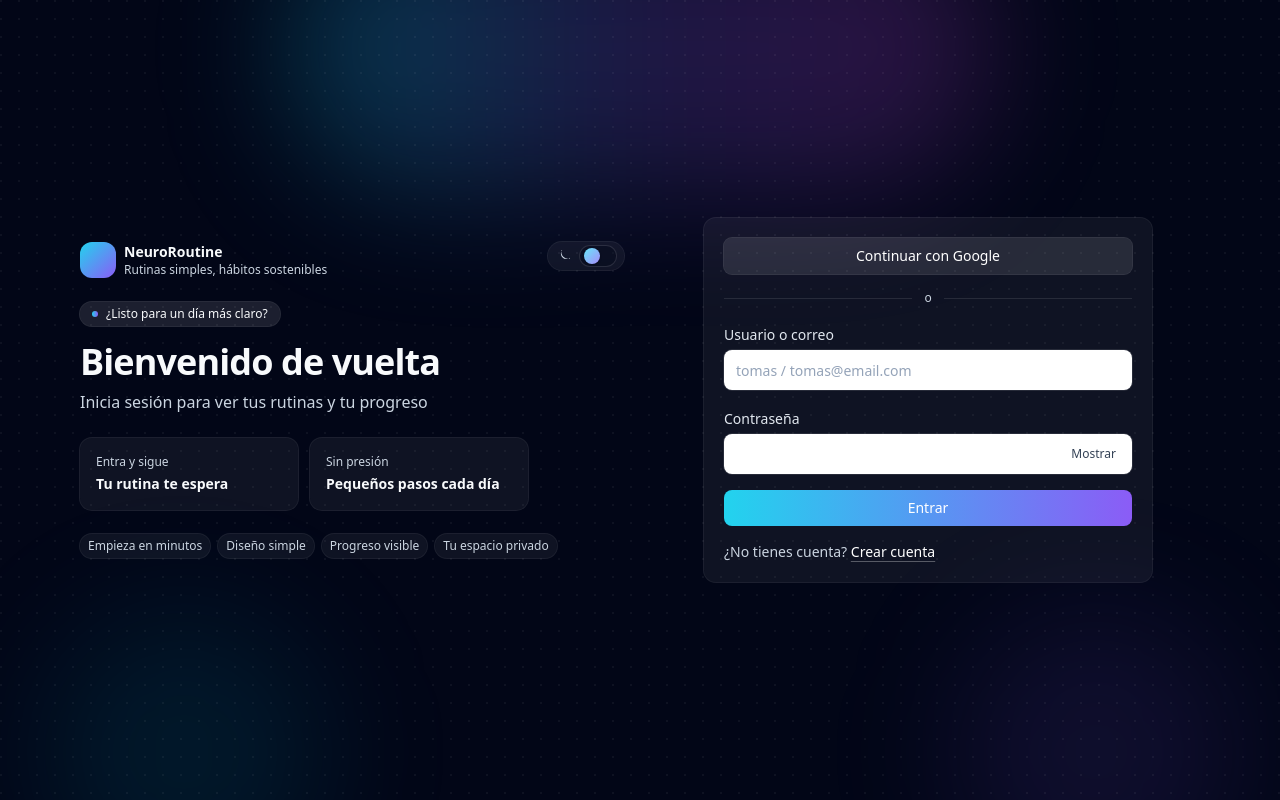
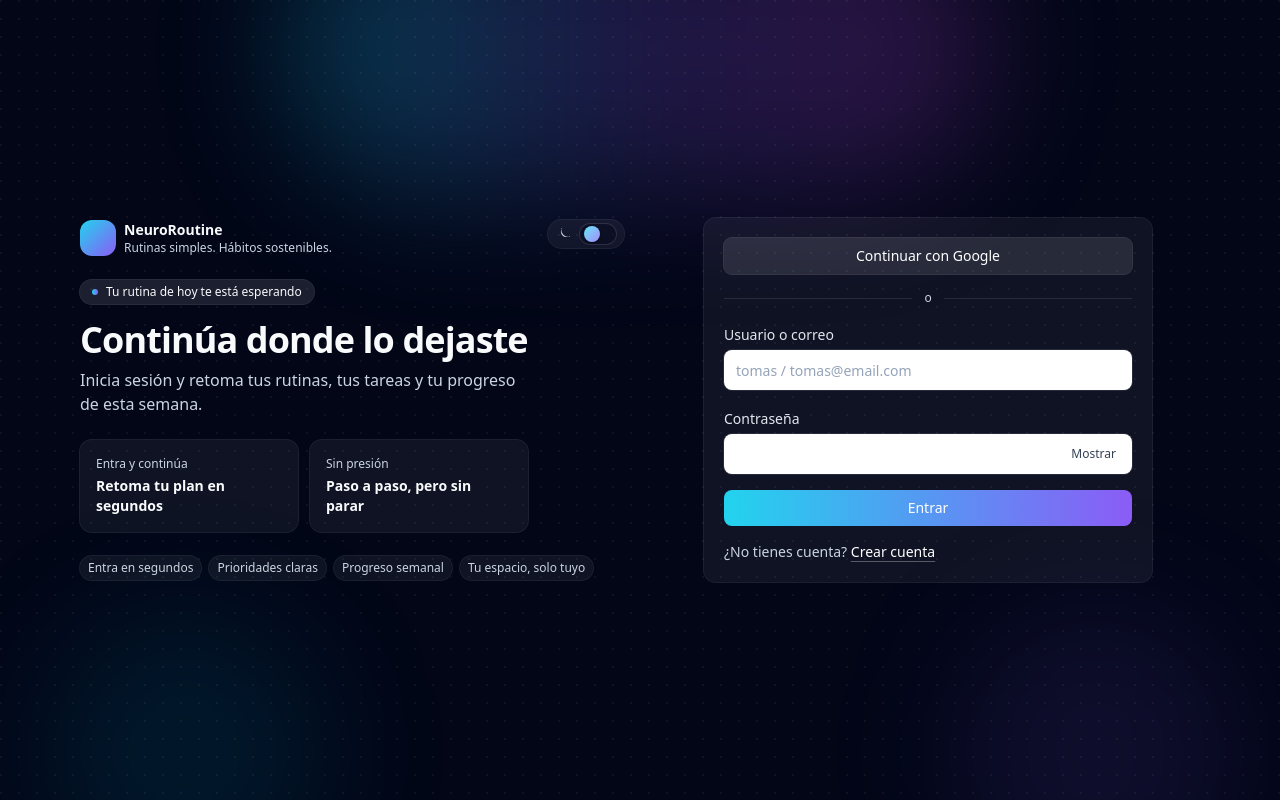
Before and after one commit to TomasPosada0626/Neuroroutine, a React (Vite) app in the folder frontend/: page /login in a window 1280 px wide. Built offline with nearby package versions, Linux system fonts and the light colour scheme; no server answers.

Commit message:
Polish auth copy

```diff
--- a/frontend/src/pages/LandingPage.tsx
+++ b/frontend/src/pages/LandingPage.tsx
@@ -371,7 +371,7 @@ export function LandingPage() {
             <div className="h-8 w-8 rounded-lg bg-gradient-to-br from-cyan-400 to-violet-500" />
             <div className="leading-tight">
               <div className="text-sm font-semibold">NeuroRoutine</div>
-              <div className={"text-xs " + subtleText}>Rutinas simples, hábitos sostenibles</div>
+              <div className={"text-xs " + subtleText}>Rutinas simples. Hábitos sostenibles.</div>
             </div>
           </div>
 
--- a/frontend/src/pages/LoginPage.tsx
+++ b/frontend/src/pages/LoginPage.tsx
@@ -51,9 +51,9 @@ export function LoginPage() {
 
   return (
     <AuthShell
-      title="Bienvenido de vuelta"
-      subtitle="Inicia sesión para ver tus rutinas y tu progreso"
-      badge="¿Listo para un día más claro?"
+      title="Continúa donde lo dejaste"
+      subtitle="Inicia sesión y retoma tus rutinas, tus tareas y tu progreso de esta semana."
+      badge="Tu rutina de hoy te está esperando"
     >
       <Card className={cardClass}>
         <form className="space-y-4" onSubmit={onSubmit}>
--- a/frontend/src/shared/layout/AppShell.tsx
+++ b/frontend/src/shared/layout/AppShell.tsx
@@ -24,7 +24,7 @@ export function AppShell({ children }: PropsWithChildren) {
             <div className={logoClass} />
             <div className="leading-tight">
               <div className="text-sm font-semibold">NeuroRoutine</div>
-              <div className={"text-xs " + subtleText}>Rutinas simples, hábitos sostenibles</div>
+              <div className={"text-xs " + subtleText}>Rutinas simples. Hábitos sostenibles.</div>
             </div>
           </div>
           <div className="flex items-center gap-3">
--- a/frontend/src/shared/ui/AuthShell.tsx
+++ b/frontend/src/shared/ui/AuthShell.tsx
@@ -57,7 +57,7 @@ export function AuthShell({ title, subtitle, badge, footer, className, children
               <div className="h-9 w-9 rounded-xl bg-gradient-to-br from-cyan-400 to-violet-500" />
               <div className="leading-tight">
                 <div className="text-sm font-semibold">NeuroRoutine</div>
-                <div className={cn('text-xs', subtleText)}>Rutinas simples, hábitos sostenibles</div>
+                <div className={cn('text-xs', subtleText)}>Rutinas simples. Hábitos sostenibles.</div>
               </div>
             </Link>
             <ThemeToggle compact />
@@ -75,20 +75,20 @@ export function AuthShell({ title, subtitle, badge, footer, className, children
 
           <div className="mt-6 hidden max-w-md grid-cols-2 gap-3 sm:grid">
             <div className={cardClass}>
-              <div className={cn('text-xs', subtleText)}>Entra y sigue</div>
-              <div className="mt-1 text-sm font-semibold">Tu rutina te espera</div>
+              <div className={cn('text-xs', subtleText)}>Entra y continúa</div>
+              <div className="mt-1 text-sm font-semibold">Retoma tu plan en segundos</div>
             </div>
             <div className={cardClass}>
               <div className={cn('text-xs', subtleText)}>Sin presión</div>
-              <div className="mt-1 text-sm font-semibold">Pequeños pasos cada día</div>
+              <div className="mt-1 text-sm font-semibold">Paso a paso, pero sin parar</div>
             </div>
           </div>
 
           <div className={cn('mt-6 flex flex-wrap items-center gap-2 text-xs', subtleText)}>
-            <span className={chipClass}>Empieza en minutos</span>
-            <span className={chipClass}>Diseño simple</span>
-            <span className={chipClass}>Progreso visible</span>
-            <span className={chipClass}>Tu espacio privado</span>
+            <span className={chipClass}>Entra en segundos</span>
+            <span className={chipClass}>Prioridades claras</span>
+            <span className={chipClass}>Progreso semanal</span>
+            <span className={chipClass}>Tu espacio, solo tuyo</span>
           </div>
         </div>
 
```
